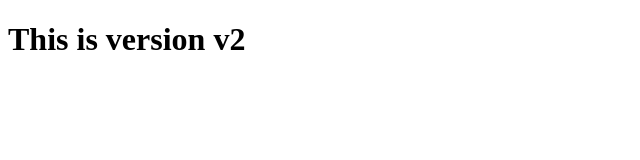
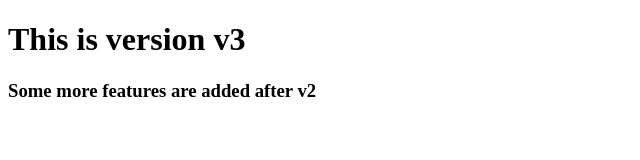
Before and after one commit to shreeyamkaran/learning-git, a plain HTML site: page index.html in a window 1280 px wide. Shown: the whole page, without its empty margins (0-640 px from the left). Drawn offline with Linux system fonts and the light colour scheme.

Commit message:
Version v3

```diff
--- a/index.html
+++ b/index.html
@@ -6,6 +6,7 @@
     <title>Document</title>
 </head>
 <body>
-    <h1>This is version v2</h1>
+    <h1>This is version v3</h1>
+    <h3>Some more features are added after v2</h3>
 </body>
 </html>
```
